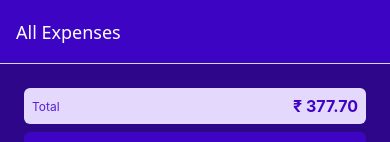
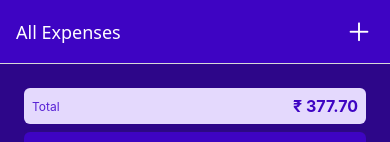
Before and after one commit to akshay1ks/RNExpenseTrackerApp, a React Native app: screen /AllExpenses in a window 390 px wide. Shown: the top 142 px of the page. Built offline with nearby package versions, Linux system fonts and the light colour scheme.

Commit message:
Added Add expense button and manage expense navigation.

```diff
--- a/App.js
+++ b/App.js
@@ -8,18 +8,22 @@
 import ManageExpenses from './screens/ManageExpenses';
 import { GlobalStyles } from './constants/styles';
 import { Ionicons } from '@expo/vector-icons';
+import IconButton from './components/UI/IconButton';
 
 const BottomTabs = createBottomTabNavigator();
 const Stack = createNativeStackNavigator();
 
 function ExpensesOverview() {
   return (
-    <BottomTabs.Navigator screenOptions={{
+    <BottomTabs.Navigator screenOptions={({ navigation }) => ({
       headerStyle: { backgroundColor: GlobalStyles.colors.primary500 },
       headerTintColor: 'white',
       tabBarStyle: { backgroundColor: GlobalStyles.colors.primary500 },
       tabBarActiveTintColor: GlobalStyles.colors.accent500,
-    }}>
+      headerRight: ({ tintColor }) => (
+        <IconButton icon="add" size={30} color={tintColor} onPress={() => { navigation.navigate("ManageExpenses") }} />
+      )
+    })}>
       <BottomTabs.Screen
         name="RecentExpenses"
         component={RecentExpenses}
@@ -49,12 +53,22 @@
     <>
       <StatusBar style="auto" />
       <NavigationContainer>
-        <Stack.Navigator>
+        <Stack.Navigator screenOptions={{
+          headerStyle: {
+            backgroundColor: GlobalStyles.colors.primary500
+          },
+          headerTintColor: 'white',
+        }}>
           <Stack.Screen
             name="ExpensesOverview"
             component={ExpensesOverview}
             options={{ headerShown: false }} />
-          <Stack.Screen name="ManageExpenses" component={ManageExpenses} />
+          <Stack.Screen
+            name="ManageExpenses"
+            component={ManageExpenses}
+            options={{
+              presentation: 'modal'
+            }} />
         </Stack.Navigator>
       </NavigationContainer>
     </>
--- a/components/ExpensesOutput/ExpenseItem.js
+++ b/components/ExpensesOutput/ExpenseItem.js
@@ -1,9 +1,21 @@
-import { View, Text, StyleSheet } from 'react-native';
+import { View, Text, StyleSheet, Pressable } from 'react-native';
 import { GlobalStyles } from '../../constants/styles';
 import { getFormattedDate } from '../../util/date';
+import { useNavigation } from '@react-navigation/native';
 
-function ExpenseItem({ description, amount, date }) {
+function ExpenseItem({ id, description, amount, date }) {
+    const navigation = useNavigation();
+    function expensePressHandler() {
+        navigation.navigate('ManageExpenses', {
+            expenseId: id
+        });
+    }
+
     return (
+        <Pressable
+            onPress={expensePressHandler}
+            style={({ pressed }) => pressed && styles.pressed}
+        >
             <View style={styles.expenseItem}>
                 <View>
                     <Text style={[styles.textBase, styles.description]}>{description}</Text>
@@ -13,12 +25,16 @@
                     <Text style={styles.amount}>₹ {amount.toFixed(2)}</Text>
                 </View>
             </View>
+        </Pressable>
     );
 }
 
 export default ExpenseItem;
 
 const styles = StyleSheet.create({
+    pressed: {
+        opacity: 0.60,
+    },
     expenseItem: {
         padding: 12,
         marginVertical: 8,
--- /dev/null
+++ b/components/UI/IconButton.js
@@ -0,0 +1,27 @@
+import { Pressable, StyleSheet, View } from 'react-native';
+import { Ionicons } from '@expo/vector-icons';
+
+function IconButton({ icon, size, color, onPress }) {
+    return (
+        <Pressable onPress={onPress} style={({ pressed }) => pressed && styles.pressed}>
+            <View style={styles.buttonContainer}>
+                <Ionicons name={icon} size={size} color={color} />
+            </View>
+        </Pressable>
+    );
+}
+
+export default IconButton;
+
+const styles = StyleSheet.create({
+    buttonContainer: {
+        padding: 8,
+        marginHorizontal: 8,
+        marginVertical: 2,
+        borderRadius: 6,
+        backgroundColor: 'transparent',
+    },
+    pressed: {
+        opacity: 0.75,
+    },
+});
--- a/screens/ManageExpenses.js
+++ b/screens/ManageExpenses.js
@@ -1,6 +1,16 @@
+import { useLayoutEffect } from 'react';
 import { Text } from 'react-native';
 
-function ManageExpenses() {
+function ManageExpenses({ route, navigation }) {
+    const editedExpenseId = route.params?.expenseId;
+    const isEditing = !!editedExpenseId;
+
+    useLayoutEffect(() => {
+        navigation.setOptions({
+            title: isEditing ? 'Edit Expense' : 'Add Expense'
+        });
+    }, [navigation, isEditing]);
+
     return (
         <Text>Manage Expenses</Text>
     );
```
Lines whose indentation alone changed are shown as unchanged.
